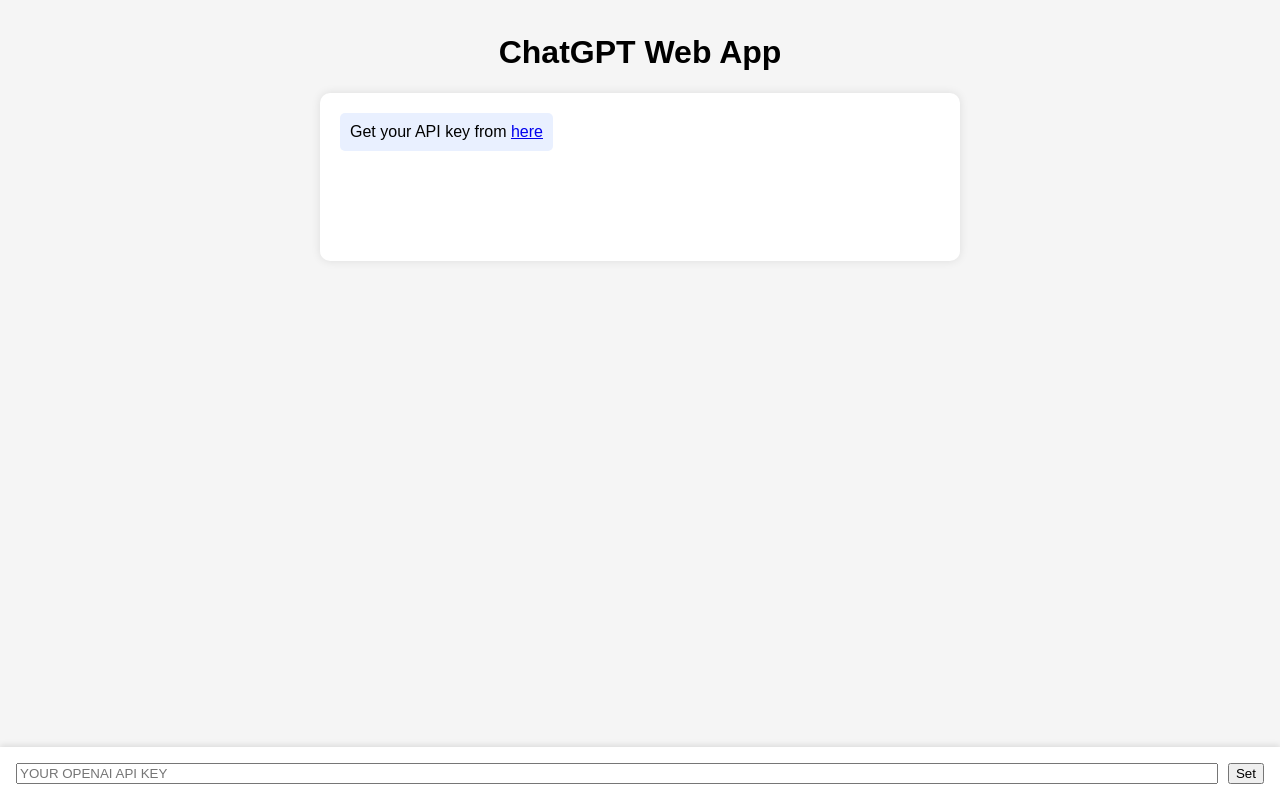
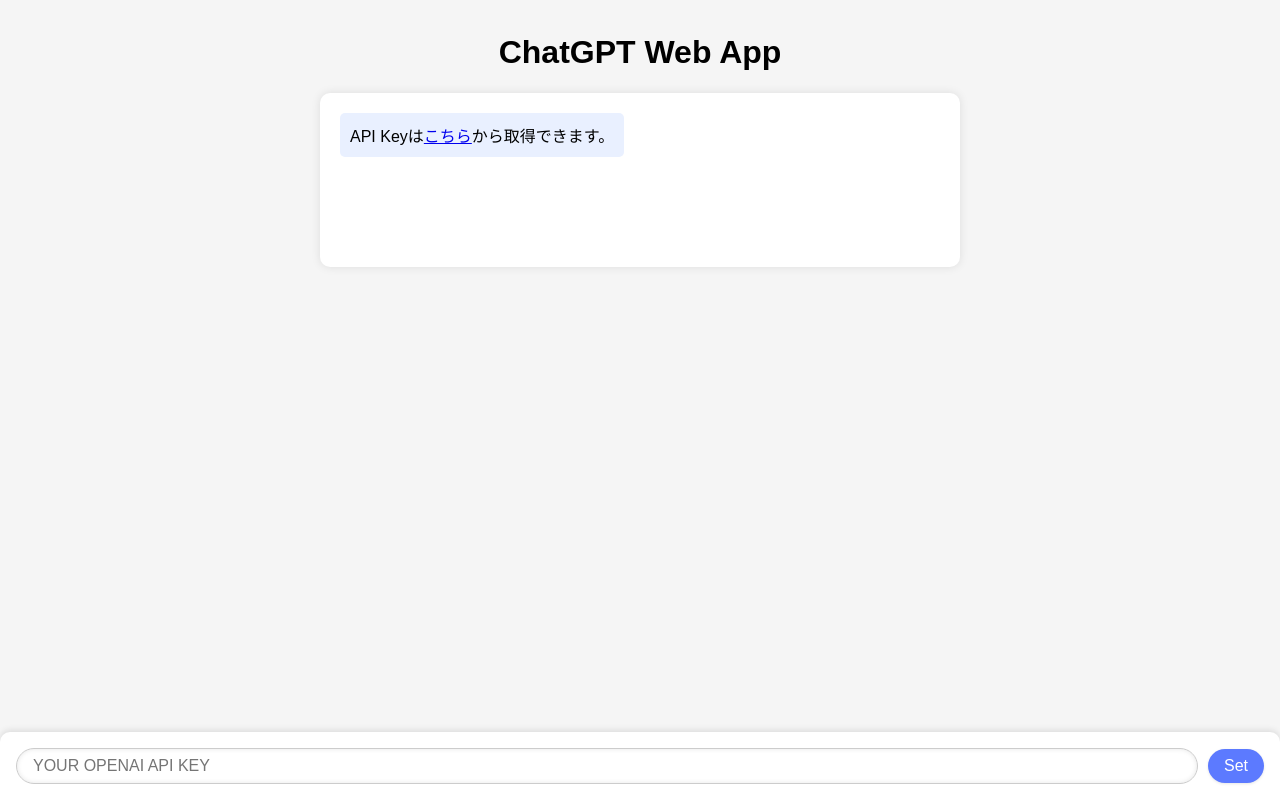
Before and after one commit to yakigac/chatgpt-simple, a website built with webpack: page src/index.html in a window 1280 px wide. Built offline with nearby package versions, Linux system fonts and the light colour scheme.

Commit message:
日本語に修正

```diff
--- a/src/index.html
+++ b/src/index.html
@@ -1,5 +1,5 @@
 <!DOCTYPE html>
-<html lang="en">
+<html lang="ja">
   <head>
     <meta charset="UTF-8" />
     <meta name="viewport" content="width=device-width, initial-scale=1.0" />
@@ -9,24 +9,19 @@
     <h1>ChatGPT Web App</h1>
     <div id="responseContainer">
       <p class="api-key-note">
-          Get your API key from
-          <a href="https://platform.openai.com/account/api-keys" target="_blank" rel="noopener noreferrer">
-            here
-          </a>
+        API Keyは<a href="https://platform.openai.com/account/api-keys" target="_blank" rel="noopener noreferrer">こちら</a>から取得できます。
       </p>
-
     </div>
-        <!-- APIキーの取得元を追加 -->
     <div id="apiKeyContainer">
       <form id="apiKeyForm">
-            <input type="password" id="apiKeyInput" placeholder="YOUR OPENAI API KEY"/>
+        <input type="password" id="apiKeyInput" placeholder="YOUR OPENAI API KEY" />
         <button type="submit">Set</button>
       </form>
     </div>
     <div id="messageContainer">
-          <form id="messageForm" style="display: none;">
+      <form id="messageForm" style="display:none;">
             <input id="messageInput" type="text" placeholder="YOUR MESSAGE"/>
-            <button type="submit">Send</button>
+            <button type="submit"><span class="arrow-icon">➤</span></button>
           </form>
         </div>
   </body>
--- a/src/scss/styles.scss
+++ b/src/scss/styles.scss
@@ -20,10 +20,31 @@
   justify-content: space-between;
   align-items: center;
   box-shadow: 0 -2px 6px rgba(0, 0, 0, 0.1);
+  border-radius: 10px 10px 0 0;
 
   input {
     flex-grow: 1;
     margin-right: 10px;
+    border: 1px solid #ccc;
+    border-radius: 20px;
+    padding: 8px 16px;
+    font-size: 16px;
+    box-shadow: inset 0 0 5px rgba(0, 0, 0, 0.1);
+  }
+
+  button {
+    background-color: #5c7aff;
+    color: white;
+    padding: 8px 16px;
+    font-size: 16px;
+    border: none;
+    border-radius: 20px;
+    cursor: pointer;
+    box-shadow: 0 1px 3px rgba(0, 0, 0, 0.1);
+
+    &:hover {
+      background-color: #4661d6;
+    }
   }
 }
 
```
Lines whose indentation alone changed are shown as unchanged.
